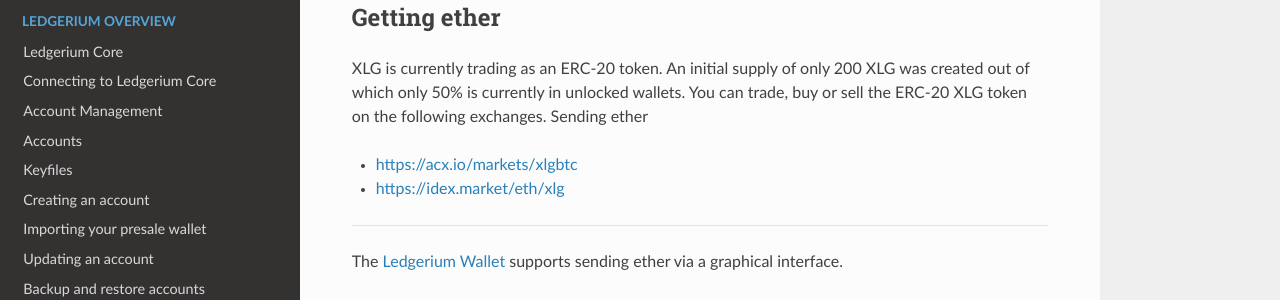
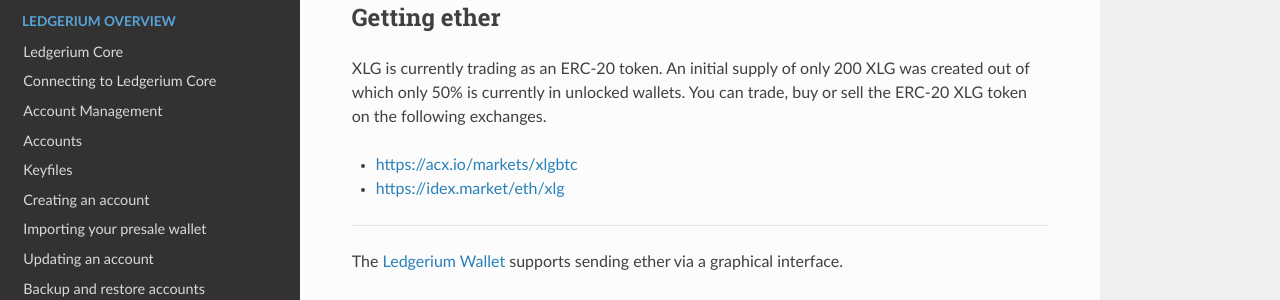
Before and after one commit to ledgerium/ledgeriumdocs, a Sphinx documentation site: the page built from sphinx/What_is_XLG.rst, in a window 1280 px wide and 900 px high, scrolled down 819 px. Shown: the part 199-499 px from the top of the window. Built offline with Sphinx 7.4.7 and the Read the Docs theme 2.0.0, drawn with Linux system fonts in a browser that asks for light colours; pages that are not in the unit, such as notebooks, are missing from menus.

Commit message:
remove unwanted line

```diff
--- a/sphinx/What_is_XLG.rst
+++ b/sphinx/What_is_XLG.rst
@@ -46,7 +46,6 @@ Getting ether
 ================================================================================
 
 XLG is currently trading as an ERC-20 token. An initial supply of only 200 XLG was created out of which only 50% is currently in unlocked wallets. You can trade, buy or sell the ERC-20 XLG token on the following exchanges.
-Sending ether
 
 * https://acx.io/markets/xlgbtc
 * https://idex.market/eth/xlg
--- a/sphinx/nbuild/html/_sources/What_is_XLG.rst.txt
+++ b/sphinx/nbuild/html/_sources/What_is_XLG.rst.txt
@@ -46,7 +46,6 @@ Getting ether
 ================================================================================
 
 XLG is currently trading as an ERC-20 token. An initial supply of only 200 XLG was created out of which only 50% is currently in unlocked wallets. You can trade, buy or sell the ERC-20 XLG token on the following exchanges.
-Sending ether
 
 * https://acx.io/markets/xlgbtc
 * https://idex.market/eth/xlg
```
Also changed, not shown: sphinx/nbuild/html/What_is_XLG.html (+8 -3 lines), 3 other files.
